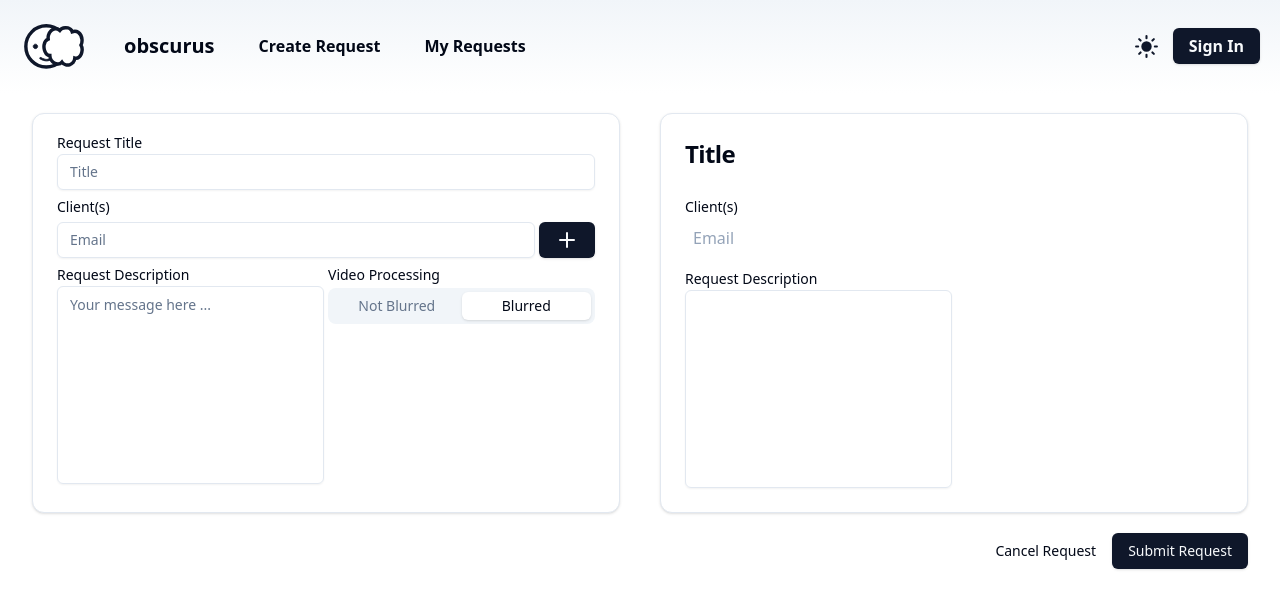
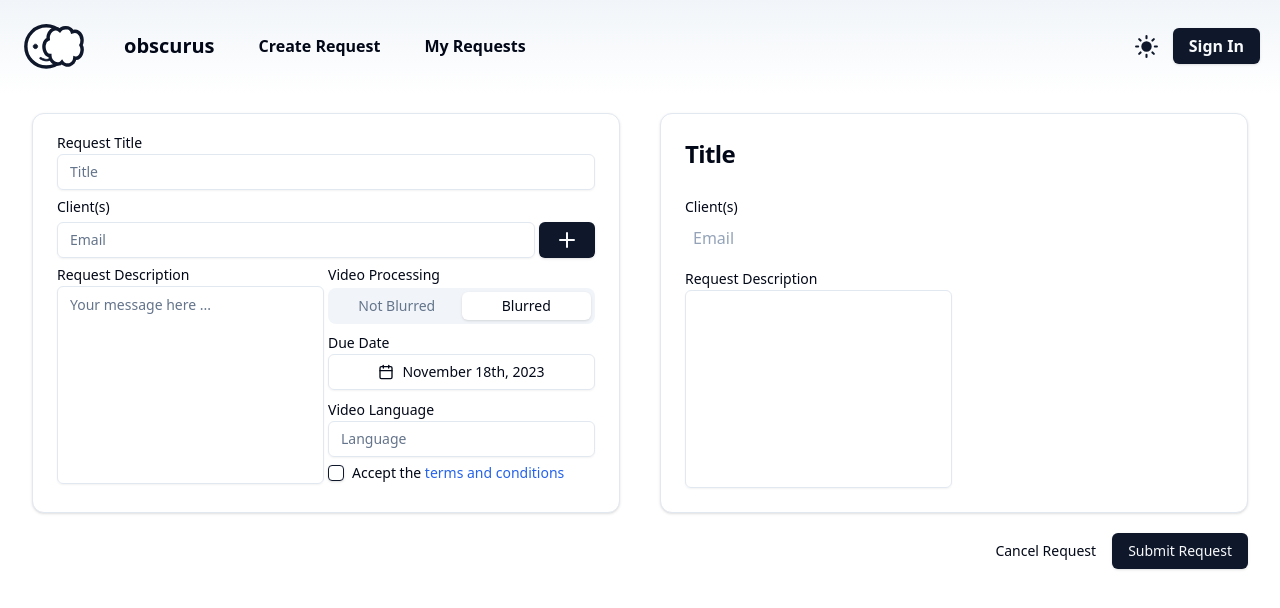
Before and after one commit to COSC-499-W2023/year-long-project-team-9, a Next.js app in the folder app/front-end/: page /CreateRequest3 in a window 1280 px wide. Shown: the top 608 px of the page. Built offline with nearby package versions, Linux system fonts and the light colour scheme.

Commit message:
Added language and terms to request form
See title.

```diff
--- a/app/front-end/src/pages/CreateRequest3.tsx
+++ b/app/front-end/src/pages/CreateRequest3.tsx
@@ -84,6 +84,17 @@ const CreateRequest = () => {
         setDesc(value)
     };
     const [isBlurred,setBlurred] = React.useState(true);
+    const [date,setDate] = React.useState<Date|undefined>(new Date());
+    const [language,setLanguage] = React.useState('')
+    const handleLanguageChange = (e:React.ChangeEvent<HTMLInputElement>) => {
+        const {name,value} = e.target
+        setLanguage(value)
+    };
+    const [terms,setTerms] = React.useState(false)
+    const handleTermsChange = () => {
+        setTerms(!terms)
+        setValue('terms',!getValues('terms'))
+    };
     {/*Main return function to create web page*/}
     return (
         <Layout>
@@ -132,6 +143,30 @@ const CreateRequest = () => {
                                         </Tabs>
                                     </div>
                                     {/*Code for Due Date input*/}
+                                    <div id='requestDueDate' className='pb-1.5'>
+                                        <Label>Due Date</Label>
+                                        <Popover>
+                                            <PopoverTrigger asChild>
+                                                <Button variant={'outline'} className='w-full'>
+                                                    <CalendarIcon className='mr-2 h-4 w-4 flex-wrap'/>
+                                                    {date?format(date,'PPP'):<span>=</span>}
+                                                </Button>
+                                            </PopoverTrigger>
+                                            <PopoverContent className='w-auto p-0'>
+                                                <Calendar mode='single' selected={date} onSelect={setDate} initialFocus/>
+                                            </PopoverContent>
+                                        </Popover>
+                                    </div>
+                                    {/*Code for Video's Language input*/}
+                                    <div id='requestLanguage' className='pb-1.5'>
+                                        <Label>Video Language</Label>
+                                        <Input placeholder="Language" required {...register('language',{required:true})} value={language} onChange={(e) => handleLanguageChange(e)}/>
+                                    </div>
+                                    {/*Code for terms and conditions*/}
+                                    <div id='requestTerms' className="flex items-center space-x-2">
+                                        <Checkbox id="terms" required onCheckedChange={handleTermsChange}/>
+                                        <Label htmlFor="terms" className="text-sm">Accept the <a href="" target="_blank" className='text-blue-600 dark:text-blue-500 hover:underline'>terms and conditions</a></Label>
+                                    </div>
                                 </div>
                             </div>
                         </CardContent>
```
